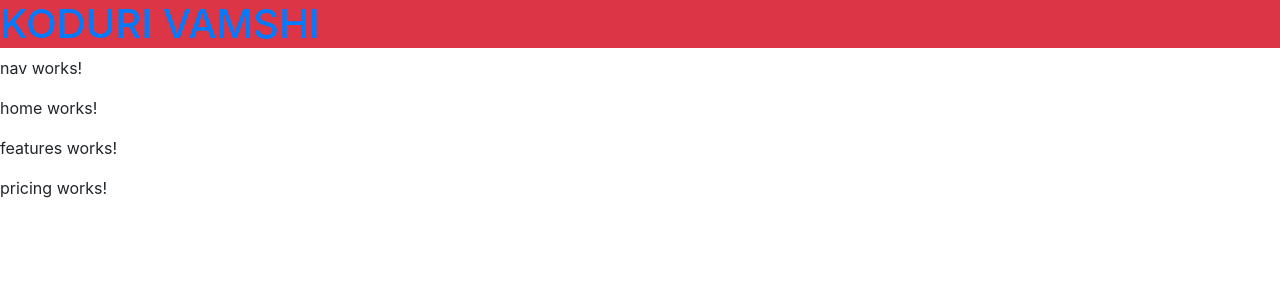
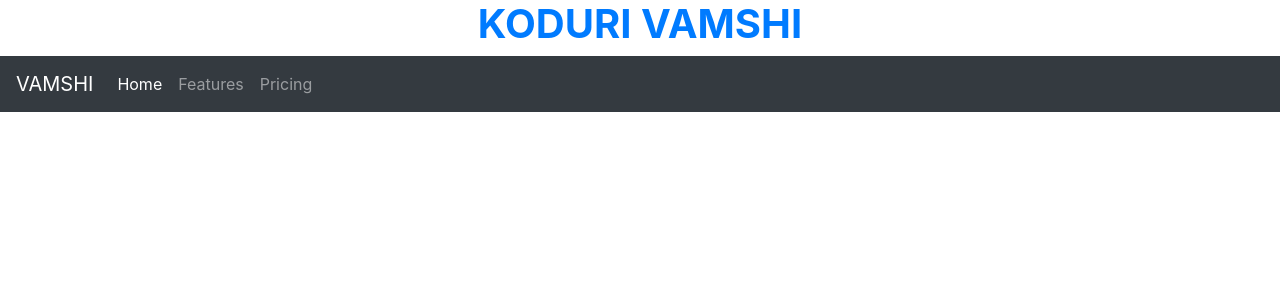
Before and after one commit to kodurivamshi/beingzerofullstack, an Angular app: page / in a window 1280 px wide. Shown: the top 300 px of the page. Built offline with nearby package versions, Linux system fonts and the light colour scheme.

Commit message:
service-routing

```diff
--- a/src/app/app-routing.module.ts
+++ b/src/app/app-routing.module.ts
@@ -1,8 +1,17 @@
 import { NgModule } from '@angular/core';
 import { Routes, RouterModule } from '@angular/router';
 
+import { HomeComponent } from './home/home.component';
+import { FeaturesComponent } from './features/features.component';
+import { PricingComponent } from './pricing/pricing.component';
 
-const routes: Routes = [];
+
+const routes: Routes = [
+  {path:'home', component:HomeComponent},
+  {path:'pricing', component:PricingComponent},
+  {path:'features', component:FeaturesComponent},
+];
+
 
 @NgModule({
   imports: [RouterModule.forRoot(routes)],
--- a/src/app/app.component.html
+++ b/src/app/app.component.html
@@ -1,7 +1,4 @@
 
-<h1 class="text-primary bg-danger">KODURI VAMSHI</h1>
+<h1 class="text-primary bg-ifo text-center"><b>KODURI VAMSHI</b></h1>
 <app-nav></app-nav>
-<app-home></app-home>
-<app-features></app-features>
-<app-pricing></app-pricing>
 <router-outlet></router-outlet>
--- a/src/app/app.module.ts
+++ b/src/app/app.module.ts
@@ -1,5 +1,6 @@
 import { BrowserModule } from '@angular/platform-browser';
 import { NgModule } from '@angular/core';
+import {HttpClientModule} from '@angular/common/http';
 
 import { AppRoutingModule } from './app-routing.module';
 import { AppComponent } from './app.component';
@@ -18,7 +19,8 @@ import { PricingComponent } from './pricing/pricing.component';
   ],
   imports: [
     BrowserModule,
-    AppRoutingModule
+    AppRoutingModule,
+    HttpClientModule
   ],
   providers: [],
   bootstrap: [AppComponent]
--- /dev/null
+++ b/src/app/data.service.ts
@@ -0,0 +1,14 @@
+import { Injectable } from '@angular/core';
+import {HttpClient} from '@angular/common/http';
+
+@Injectable({
+  providedIn: 'root'
+})
+export class DataService {
+
+  constructor(private http:HttpClient) { }
+  getData(){
+    //return this.http.get('https://api.github.com/users?since=135');
+    return this.http.get('https://yts.lt/api/v2/list_movies.json?limit=5');
+  }
+}
--- a/src/app/features/features.component.html
+++ b/src/app/features/features.component.html
@@ -1 +1 @@
-<p>features works!</p>
+<h1>KODURI VAMSHI</h1>
--- a/src/app/home/home.component.html
+++ b/src/app/home/home.component.html
@@ -1 +1,16 @@
-<p>home works!</p>
+<div>{{a}}</div>
+<a class="btn btn-info" (click)="onclick()">click</a>
+
+<div id="carouselExampleSlidesOnly" class="carousel slide" data-ride="carousel">
+    <div class="carousel-inner">
+      <div class="carousel-item active">
+          <img src="http://source.unsplash.com/random/600x200" class="d-block w-100" alt="..." height="470">
+      </div>
+      <div class="carousel-item">
+        <img src="http://source.unsplash.com/random/601x200" class="d-block w-100" alt="..." height="470">
+      </div>
+      <div class="carousel-item">
+        <img src="http://source.unsplash.com/random/599x200" class="d-block w-100" alt="..." height="470">
+      </div>
+    </div>
+  </div>
--- a/src/app/home/home.component.ts
+++ b/src/app/home/home.component.ts
@@ -6,10 +6,14 @@ import { Component, OnInit } from '@angular/core';
   styleUrls: ['./home.component.css']
 })
 export class HomeComponent implements OnInit {
-
+  public a="MALLI---SHANMUKh";
   constructor() { }
 
   ngOnInit() {
+
+  }
+  onclick(){
+    this.a+="---VAMSHI";
   }
 
 }
--- a/src/app/nav/nav.component.html
+++ b/src/app/nav/nav.component.html
@@ -1 +1,13 @@
-<p>nav works!</p>
+<nav class="navbar navbar-expand-lg navbar-dark bg-dark">
+    <a class="navbar-brand" routerLink=" ">VAMSHI</a>
+    <button class="navbar-toggler" type="button" data-toggle="collapse" data-target="#navbarNavAltMarkup" aria-controls="navbarNavAltMarkup" aria-expanded="false" aria-label="Toggle navigation">
+      <span class="navbar-toggler-icon"></span>
+    </button>
+    <div class="collapse navbar-collapse" id="navbarNavAltMarkup">
+      <div class="navbar-nav">
+        <a class="nav-item nav-link active" routerLink="home" routerLinkActive="active">Home <span class="sr-only">(current)</span></a>
+        <a class="nav-item nav-link" routerLink="features" routerLinkActive="active">Features</a>
+        <a class="nav-item nav-link" routerLink="pricing" routerLinkActive="active">Pricing</a>
+      </div>
+    </div>
+  </nav>
--- a/src/app/pricing/pricing.component.html
+++ b/src/app/pricing/pricing.component.html
@@ -1 +1,19 @@
-<p>pricing works!</p>
+<!--<p>{{users|json}}</p>-->
+<!--<p>COUNT:- {{count}}</p>
+<div *ngFor="let usr of users.arr">
+    <div>{{usr.login}}</div>
+    <img src="{{usr.avatar_url}}" height="100px" width="100px" class="img-thumbnail">
+</div>-->
+<!--<p>{{movie|json}}</p>-->
+<div *ngFor="let u of movies">
+
+    <div class="card" style="width: 18rem;">
+        <div class="card-body">
+          <h5 class="card-title">{{u.id}}</h5>
+          <p class="card-text"><img src="{{u.medium_cover_image}}"></p>
+          <a href="#" class="card-link">Card link</a>
+        </div>
+      </div>
+
+
+</div>
--- a/src/app/pricing/pricing.component.ts
+++ b/src/app/pricing/pricing.component.ts
@@ -1,4 +1,5 @@
 import { Component, OnInit } from '@angular/core';
+import {DataService} from '../data.service';
 
 @Component({
   selector: 'app-pricing',
@@ -6,10 +7,23 @@ import { Component, OnInit } from '@angular/core';
   styleUrls: ['./pricing.component.css']
 })
 export class PricingComponent implements OnInit {
-
-  constructor() { }
+  //users={};
+  //count=0;
+  movie={};
+  a=[];
+  movies;
+  constructor(private data: DataService) { }
 
   ngOnInit() {
+    this.data.getData().subscribe(d=>{
+      //this.users['arr']=d;
+      //this.count=this.users['arr'].length;
+      //console.log(this.users);
+      this.movie=d;
+      this.a=this.movie['data'];
+      this.movies=this.a['movies'];
+      //this.a=this.movie['data'];
+    })
   }
 
 }
```
Also changed, not shown: 1 other file (tests, documents, lock files or other folders).
